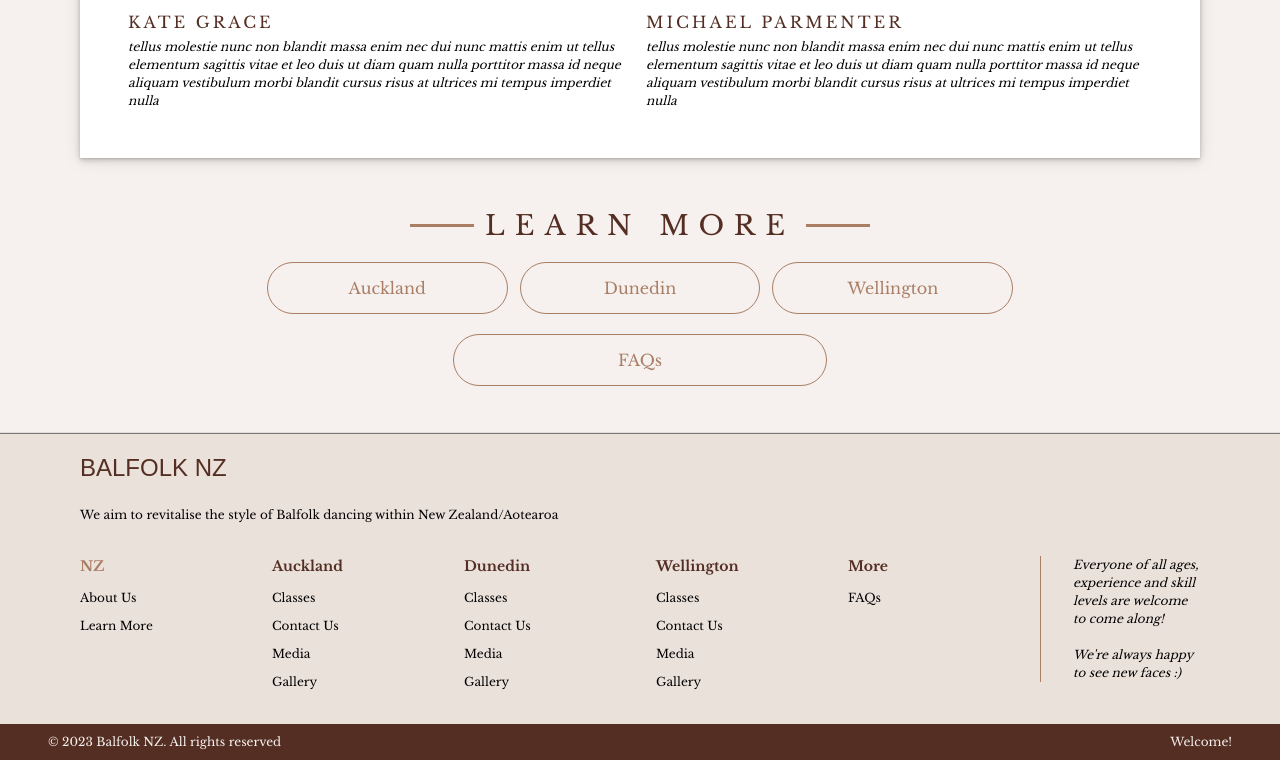
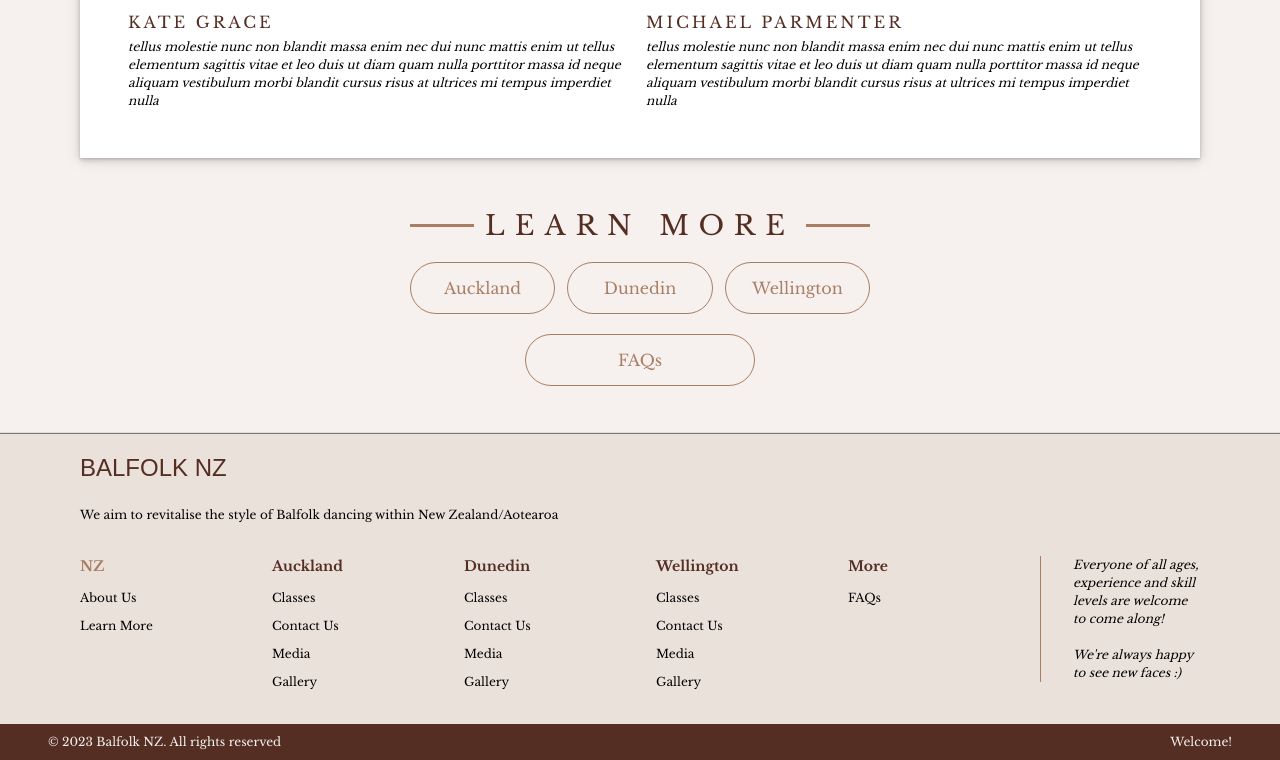
Before and after one commit to balfolknz/balfolk-nz, a Next.js app: page / in a window 1280 px wide. Shown: the part 1315-2075 px from the top of the page. Built offline with nearby package versions, Linux system fonts and the light colour scheme; a web font is replaced by a local one.

Commit message:
Added some slide in animation for inside the page

```diff
--- a/app/more/page.tsx
+++ b/app/more/page.tsx
@@ -1,6 +1,6 @@
 import styles from "./page.module.scss"
 import {questions} from "@/content/more/questions.content";
-import {PageWrapperAnimation} from "@/components/animations/PageWrapperAnimation";
+import {PageWrapperAnimation} from "@/components/animations/common/PageWrapperAnimation";
 
 const MorePage = () => {
     return (
--- a/app/page.module.scss
+++ b/app/page.module.scss
@@ -47,7 +47,7 @@
 
 .meetOurTeam {
   @include c.card(#fff);
-  margin-inline: 7rem;
+  //margin-inline: 7rem;
   padding-inline: 3rem;
   padding-block: 3rem;
   min-width: 100%;
--- a/app/page.tsx
+++ b/app/page.tsx
@@ -6,7 +6,8 @@ import styles from "./page.module.scss"
 import Link from "next/link";
 import TeamCard from "@/components/home/TeamCard";
 import Carousel from "react-material-ui-carousel";
-import {PageWrapperAnimation} from "@/components/animations/PageWrapperAnimation";
+import {PageWrapperAnimation} from "@/components/animations/common/PageWrapperAnimation";
+import FadeInLeftAnimation from "@/components/animations/common/FadeInLeftAnimation";
 
 const Page = () => {
     return (
@@ -37,18 +38,25 @@ const Page = () => {
                     }
                 </Carousel>
                 <section className={`flex flex-start flex-col items-center page w-full`}>
+
+                    {/* About Us */}
+                    <FadeInLeftAnimation>
                         <section className={`${styles.aboutUs} | flexStart flex-col gap-10`} id="about-us">
                             <section className={`${styles.aboutUs__description} ${styles.aboutUs__description__short}`}>
                                 <h1 className={`title`}>About Us</h1>
                                 <p>{aboutContent.shortDescription}</p>
                             </section>
 
-                        <section className={`${styles.aboutUs__description} ${styles.aboutUs__description__verbose}`}>
+                            <section
+                                className={`${styles.aboutUs__description} ${styles.aboutUs__description__verbose}`}>
                                 <h3 className={`text-left mb-3`}>What is Balfolk NZ?</h3>
                                 <p>{aboutContent.verboseDescription}</p>
                             </section>
                         </section>
+                    </FadeInLeftAnimation>
 
+                    {/* Meet our team */}
+                    <FadeInLeftAnimation>
                         <section className={`${styles.meetOurTeam}`} id="meet-our-team">
                             <h1 className={`title`}>Meet our Team!</h1>
                             <section
@@ -67,8 +75,11 @@ const Page = () => {
                                 })}
                             </section>
                         </section>
+                    </FadeInLeftAnimation>
 
-                    <section className={`${styles.learnMore} | md:w-8/12`} id="learn-more">
+                    {/* Learn More */}
+                    <FadeInLeftAnimation>
+                        <section className={`${styles.learnMore}`} id="learn-more">
                             <h1 className={`title`}>Learn more</h1>
                             <section className="flex flex-col gap-5 justify-center items-center">
                                 <section
@@ -86,6 +97,8 @@ const Page = () => {
                                 </button>
                             </section>
                         </section>
+                    </FadeInLeftAnimation>
+
                 </section>
             </PageWrapperAnimation>
         </section>
--- /dev/null
+++ b/components/animations/common/FadeInAnimation.tsx
@@ -0,0 +1,46 @@
+"use client"
+
+import {AnimationControls, motion, useAnimation} from "framer-motion";
+import {useInView} from "react-intersection-observer";
+import {useEffect} from "react";
+
+const animationEffect = {
+    visible: {
+        opacity: 1,
+        transition: {
+            duration: 0.75,
+        },
+    },
+    hidden: {
+        opacity: 0.2,
+    }
+};
+
+const FadeInAnimation = ({children}: any) => {
+
+    const control:AnimationControls = useAnimation();
+    const [ref, inView] = useInView();
+
+    useEffect(() => {
+        if (inView) {
+            control.start("visible");
+        }
+        // else {
+        //     control.start("hidden");
+        // }
+    }, [control, inView]);
+
+    return (
+        <motion.div
+            className="fadeInAnimationBox"
+            ref={ref}
+            variants={animationEffect}
+            initial="hidden"
+            animate={control}
+        >
+            {children}
+        </motion.div>
+    );
+};
+
+export default FadeInAnimation
--- /dev/null
+++ b/components/animations/common/FadeInLeftAnimation.tsx
@@ -0,0 +1,50 @@
+"use client"
+
+import {AnimationControls, motion, useAnimation} from "framer-motion";
+import {useInView} from "react-intersection-observer";
+import {useEffect} from "react";
+
+const animationEffect = {
+    visible: {
+        x: 0,
+        opacity: 1,
+        // scale: 1,
+        transition: {
+            duration: 0.75,
+        },
+    },
+    hidden: {
+        x: -100,
+        opacity: 0.2,
+        // scale: 0,
+    }
+};
+
+const FadeInLeftAnimation = ({children}: any) => {
+
+    const control:AnimationControls = useAnimation();
+    const [ref, inView] = useInView();
+
+    useEffect(() => {
+        if (inView) {
+            control.start("visible");
+        }
+        // else {
+        //     control.start("hidden");
+        // }
+    }, [control, inView]);
+
+    return (
+        <motion.div
+            className="fadeInLeftAnimationBox"
+            ref={ref}
+            variants={animationEffect}
+            initial="hidden"
+            animate={control}
+        >
+            {children}
+        </motion.div>
+    );
+};
+
+export default FadeInLeftAnimation
--- a/components/animations/NavbarAnimation.tsx
+++ b/components/animations/navbar/BounceInAnimation.tsx
@@ -2,7 +2,7 @@
 
 import {AnimatePresence, motion} from "framer-motion";
 
-export const NavbarAnimation = ({isVisible, children}: any) => {
+export const BounceInAnimation = ({isVisible, children}: any) => {
     return (
         <>
             <AnimatePresence>
--- a/components/layout/navbar/Navbar.tsx
+++ b/components/layout/navbar/Navbar.tsx
@@ -8,7 +8,7 @@ import {usePathname} from "next/navigation";
 import {useEffect, useState} from "react";
 import {FontAwesomeIcon} from "@fortawesome/react-fontawesome";
 import {faBars, faXmark} from "@fortawesome/free-solid-svg-icons";
-import {NavbarAnimation} from "@/components/animations/NavbarAnimation";
+import {BounceInAnimation} from "@/components/animations/navbar/BounceInAnimation";
 
 
 function Navbar() {
@@ -55,7 +55,7 @@ function Navbar() {
 
             <section
                 className={`${styles.right__links} flex-1 flexEnd gap-10 flex-col w-full md:flex-row | ${showNavBar ? "" : "hidden"} w-full md:flex-row border-t-2 border-primary-dark md:border-none`}>
-                <NavbarAnimation isVisible={showNavBar}>
+                <BounceInAnimation isVisible={showNavBar}>
                     <ul className={`flex w-full gap-5 flex-col items-center pt-5 md:pt-0 md:flex-row md:gap-10`}>
                         <li>
                             <p>
@@ -100,7 +100,7 @@ function Navbar() {
                             </p>
                         </li>
                     </ul>
-                </NavbarAnimation>
+                </BounceInAnimation>
             </section>
         </nav>
     );
--- a/components/templates/CityTemplate.tsx
+++ b/components/templates/CityTemplate.tsx
@@ -8,8 +8,9 @@ import {FontAwesomeIcon} from "@fortawesome/react-fontawesome";
 import {faFacebook, faYoutube} from "@fortawesome/free-brands-svg-icons"
 import {faEnvelope} from "@fortawesome/free-solid-svg-icons"
 import Link from "next/link";
-import {PageWrapperAnimation} from "@/components/animations/PageWrapperAnimation";
+import {PageWrapperAnimation} from "@/components/animations/common/PageWrapperAnimation";
 import ScrollSpy from "react-ui-scrollspy";
+import FadeInLeftAnimation from "@/components/animations/common/FadeInLeftAnimation";
 
 type CityTemplateProps = {
     city: string,
@@ -103,11 +104,13 @@ const CityTemplate = ({city, rootPath, mediaInfo, allClassInfo, contactInfo, gal
                         </section>
 
                         {/* Contact Us */}
+                        <FadeInLeftAnimation>
                             <section className={`${styles.section} ${styles.contactUs} | `} id="contact-us">
                                 <section className={`flex flex-col gap-2 justify-center items-center`}>
                                     <h2 className={`title`}>Contact Us</h2>
                                     <p className={`italic | text-left`}>
-                                    Feel free to reach out to us via our email address below, or by visiting any of our
+                                        Feel free to reach out to us via our email address below, or by visiting any of
+                                        our
                                         socials. <br/>
                                         We're always happy to answer any questions you might have! <br/>
                                         Swing by for a class as well if you want to give Balfolk dancing a go
@@ -125,8 +128,10 @@ const CityTemplate = ({city, rootPath, mediaInfo, allClassInfo, contactInfo, gal
                                     </a>
                                 </section>
                             </section>
+                        </FadeInLeftAnimation>
 
                         {/* Media */}
+                        <FadeInLeftAnimation>
                             <section className={`${styles.media} | ${styles.section} | mt-10 px-8 w-full`}
                                      id="media">
                                 <h2 className={`title`}>Media</h2>
@@ -185,8 +190,10 @@ const CityTemplate = ({city, rootPath, mediaInfo, allClassInfo, contactInfo, gal
                                     </section>
                                 </section>
                             </section>
+                        </FadeInLeftAnimation>
 
                         {/* Gallery */}
+                        <FadeInLeftAnimation>
                             <section className={`${styles.section} ${styles.gallery}`} id="gallery">
                                 <h2 className={`title`}>Gallery</h2>
                                 <section className={`flex flex-col px-10 justify-center items-center w-full`}>
@@ -208,6 +215,7 @@ const CityTemplate = ({city, rootPath, mediaInfo, allClassInfo, contactInfo, gal
                                     </section>
                                 </section>
                             </section>
+                        </FadeInLeftAnimation>
                     </ScrollSpy>
 
                 </section>
--- a/package.json
+++ b/package.json
@@ -30,6 +30,7 @@
     "react": "18.2.0",
     "react-dom": "18.2.0",
     "react-iframe": "^1.8.5",
+    "react-intersection-observer": "^9.5.2",
     "react-material-ui-carousel": "^3.4.2",
     "react-ui-scrollspy": "^2.3.0",
     "sass": "^1.64.1",
```
Also changed, not shown: components/animations/common/PageWrapperAnimation.tsx (renamed from components/animations/PageWrapperAnimation.tsx), 1 other file (tests, documents, lock files or other folders). Lines whose indentation alone changed are shown as unchanged.
